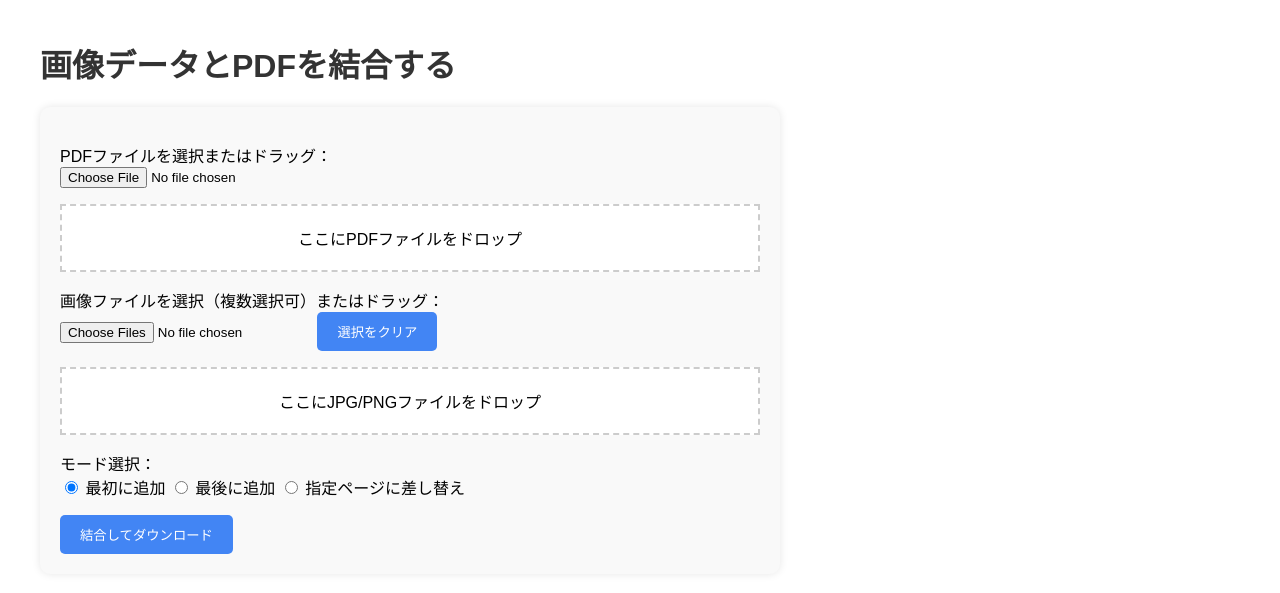
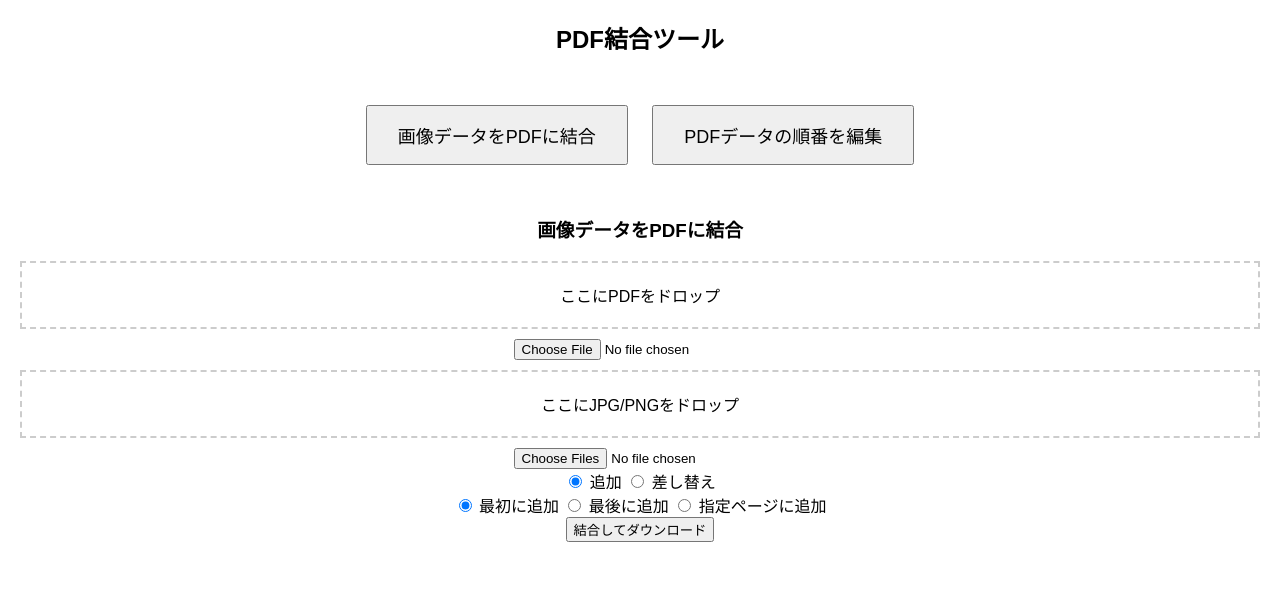
Before and after one commit to Ironbearbank/pdf-flask-tool, a Flask app: page / in a window 1280 px wide. Shown: the top 593 px of the page. Run offline with Flask 3, Linux system fonts and the light colour scheme.

Commit message:
update: 最新の機能追加と修正

```diff
--- a/app.py
+++ b/app.py
@@ -1,43 +1,10 @@
-from flask import Flask, render_template, request, send_file, make_response
+from flask import Flask, render_template, request, send_file
 from PyPDF2 import PdfReader, PdfWriter
 from PIL import Image
-import io
-import os
-import zipfile
-import tempfile
-import re
-from urllib.parse import quote
+import fitz  # PyMuPDF
+import io, os, zipfile, tempfile
 
 app = Flask(__name__, template_folder='templates')
-
-def sanitize(filename: str) -> str:
-    filename = os.path.basename(filename)
-    return re.sub(r'[^\w.\-ぁ-んァ-ン一-龯]', '_', filename)
-
-def convert_image_to_pdf_page(image_file, base_width=595, base_height=842):
-    img = Image.open(image_file).convert("RGB")
-
-    # 画像のリサイズ（アスペクト比維持）→ はみ出さないよう調整
-    img_aspect = img.width / img.height
-    page_aspect = base_width / base_height
-
-    if img_aspect > page_aspect:
-        new_width = base_width
-        new_height = int(base_width / img_aspect)
-    else:
-        new_height = base_height
-        new_width = int(base_height * img_aspect)
-
-    img = img.resize((new_width, new_height), Image.LANCZOS)
-    background = Image.new("RGB", (int(base_width), int(base_height)), (255, 255, 255))
-    offset = ((base_width - new_width) // 2, (base_height - new_height) // 2)
-    background.paste(img, offset)
-
-    temp_pdf = io.BytesIO()
-    background.save(temp_pdf, format="PDF")
-    temp_pdf.seek(0)
-
-    return PdfReader(temp_pdf).pages[0]
 
 @app.route('/')
 def index():
@@ -45,72 +12,136 @@ def index():
 
 @app.route('/merge', methods=['POST'])
 def merge():
-    pdf_file = request.files.get('pdf')
-    image_files = request.files.getlist('jpgs')
+    pdf_file = request.files.get('pdf_file')
+    images = request.files.getlist('images')
+    mode = request.form.get('mode')
 
-    if not pdf_file or not image_files:
-        return "PDFと画像ファイルを選択してください", 400
+    print(f"受け取ったPDF: {pdf_file}")
+    print(f"受け取った画像: {images}")
+    print(f"受け取ったmode: {mode}")
+    if not pdf_file or not images:
+        return "PDFファイルまたは画像ファイルが指定されていません。", 400
 
-    mode = request.form.get('mode')
-    common_page = request.form.get('common_replace_page', type=int)
-    replace_pages = {f'replace_page_{i}': request.form.get(f'replace_page_{i}', type=int) for i in range(len(image_files))}
+    print(f"受け取った画像の数: {len(images)}")
 
-    with tempfile.TemporaryDirectory() as tmpdir:
-        pdf_path = os.path.join(tmpdir, "input.pdf")
-        pdf_file.save(pdf_path)
+    temp_dir = tempfile.mkdtemp()
+    output_files = []
 
-        pdf_base = os.path.splitext(sanitize(pdf_file.filename))[0]
-        output_paths = []
+    pdf_bytes = pdf_file.read()
 
-        reader = PdfReader(pdf_path)
-        base_width = int(reader.pages[0].mediabox.width)
-        base_height = int(reader.pages[0].mediabox.height)
+    for image in images:
+        pdf_reader = PdfReader(io.BytesIO(pdf_bytes))
+        img = Image.open(image).convert("RGB")
 
-        for i, image_file in enumerate(image_files):
-            writer = PdfWriter()
-            image_page = convert_image_to_pdf_page(image_file, base_width, base_height)
-            temp_pdf_path = os.path.join(tmpdir, f"{sanitize(image_file.filename)}_{pdf_base}.pdf")
+        pdf_name = f"{os.path.splitext(image.filename)[0]}_{pdf_file.filename}"
+        output_path = os.path.join(temp_dir, pdf_name)
 
-            if mode == 'add_to_start':
-                writer.add_page(image_page)
-                for page in reader.pages:
+        writer = PdfWriter()
+
+        if mode == 'replace':
+            replace_page = int(request.form.get('replace_page', 1)) - 1
+            new_pdf_path = create_image_pdf_fitz(img, pdf_reader.pages[replace_page])
+            new_page_reader = PdfReader(new_pdf_path)
+            for i, page in enumerate(pdf_reader.pages):
+                writer.add_page(new_page_reader.pages[0] if i == replace_page else page)
+
+        elif mode == 'add':
+            add_position = request.form.get('add_position')
+            custom_page_raw = request.form.get('custom_page', '').strip()
+            custom_page = int(custom_page_raw) - 1 if custom_page_raw.isdigit() else 0
+            new_pdf_path = create_image_pdf_fitz(img, pdf_reader.pages[0])
+            new_page_reader = PdfReader(new_pdf_path)
+            if add_position == 'start':
+                writer.add_page(new_page_reader.pages[0])
+                writer.add_pages(pdf_reader.pages)
+            elif add_position == 'end':
+                writer.add_pages(pdf_reader.pages)
+                writer.add_page(new_page_reader.pages[0])
+            elif add_position == 'custom':
+                for i, page in enumerate(pdf_reader.pages):
+                    if i == custom_page:
+                        writer.add_page(new_page_reader.pages[0])
                     writer.add_page(page)
-            elif mode == 'add_to_end':
-                for page in reader.pages:
-                    writer.add_page(page)
-                writer.add_page(image_page)
-            elif mode == 'replace':
-                replace_at = replace_pages.get(f'replace_page_{i}') or common_page
-                replace_index = (replace_at - 1) if replace_at else -1
+        else:
+            return "無効なモードです。", 400
 
-                for j, page in enumerate(reader.pages):
-                    if j == replace_index:
-                        writer.add_page(image_page)
-                    else:
-                        writer.add_page(page)
+        with open(output_path, 'wb') as f:
+            writer.write(f)
 
-                if replace_index >= len(reader.pages):
-                    writer.add_page(image_page)
+        output_files.append(output_path)
+        print(f"追加されたPDFファイル: {output_path}")
+
+    print(f"生成されたPDFファイル数: {len(output_files)}")
+
+    if len(output_files) == 1:
+        return send_file(output_files[0], as_attachment=True)
+    else:
+        simple_pdf_name = os.path.splitext(pdf_file.filename)[0]
+        zip_path = os.path.join(temp_dir, f"merged_{simple_pdf_name}.zip")
+        with zipfile.ZipFile(zip_path, 'w') as zipf:
+            for file in output_files:
+                zipf.write(file, os.path.basename(file))
+                print(f"ZIPに追加: {file}")
+        return send_file(zip_path, as_attachment=True, download_name=f"merged_{simple_pdf_name}.zip")
+
+def create_image_pdf_fitz(img, reference_page):
+    page_width = float(reference_page.mediabox.width)
+    page_height = float(reference_page.mediabox.height)
+
+    img_byte = io.BytesIO()
+    img.save(img_byte, format='PNG')
+    img_byte.seek(0)
+
+    doc = fitz.open()
+    page = doc.new_page(width=page_width, height=page_height)
+    img_rect = fitz.Rect(0, 0, page_width, page_height)
+    img_stream = img_byte.read()
+    page.insert_image(img_rect, stream=img_stream, keep_proportion=True)
+
+    temp_pdf_path = os.path.join(tempfile.gettempdir(), f"fitz_page_{os.urandom(4).hex()}.pdf")
+    doc.save(temp_pdf_path)
+    doc.close()
+    return temp_pdf_path
+
+@app.route('/reverse', methods=['POST'])
+def reverse():
+    pdf_file = request.files.get('pdf_file')
+    reverse_start = int(request.form.get('reverse_start', 0))
+    reverse_end = int(request.form.get('reverse_end', 0))
+
+    if not pdf_file:
+        return "PDFファイルが選択されていません。", 400
+
+    temp_dir = tempfile.mkdtemp()
+    output_path = os.path.join(temp_dir, "reversed.pdf")
+
+    try:
+        reader = PdfReader(pdf_file)
+        total_pages = len(reader.pages)
+
+        if reverse_start + reverse_end >= total_pages:
+            return "中間ページが存在しません。", 400
+
+        writer = PdfWriter()
+        writer.add_pages(reader.pages[:reverse_start])
+
+        mid_pages = reader.pages[reverse_start:total_pages - reverse_end]
+        for i in range(0, len(mid_pages), 2):
+            if i + 1 < len(mid_pages):
+                writer.add_page(mid_pages[i + 1])
+                writer.add_page(mid_pages[i])
             else:
-                return "無効なモードが選択されました", 400
+                writer.add_page(mid_pages[i])
 
-            # PDFを一時ファイルとして保存
-            with open(temp_pdf_path, 'wb') as f:
-                writer.write(f)
+        writer.add_pages(reader.pages[total_pages - reverse_end:])
 
-            output_paths.append(temp_pdf_path)
+        with open(output_path, 'wb') as f:
+            writer.write(f)
 
-        # 画像が1枚ならPDFを直接返す
-        if len(output_paths) == 1:
-            return send_file(output_paths[0], as_attachment=True, download_name=os.path.basename(output_paths[0]))
+        return send_file(output_path, as_attachment=True, download_name="reversed.pdf")
 
-        # ZIPとして返す（逐次追加）
-        zip_filename = os.path.join(tmpdir, f"merged_{pdf_base}.zip")
-        with zipfile.ZipFile(zip_filename, 'w', zipfile.ZIP_DEFLATED) as zipf:
-            for path in output_paths:
-                zipf.write(path, os.path.basename(path))
-
-        return send_file(zip_filename, as_attachment=True, download_name=f"merged_{pdf_base}.zip")
+    except Exception as e:
+        return f"エラーが発生しました: {str(e)}", 500
 
 if __name__ == '__main__':
-    app.run(debug=True, port=10000)
+    app.run(debug=True)
--- a/templates/index.html
+++ b/templates/index.html
@@ -2,305 +2,134 @@
 <html lang="ja">
 <head>
     <meta charset="UTF-8">
-  <title>JPG + PDF 結合ツール</title>
+    <title>PDF結合ツール</title>
     <style>
-    body {
-      font-family: sans-serif;
-      margin: 40px;
-    }
-    h1 {
-      color: #333;
-    }
-    form {
-      background: #f9f9f9;
-      padding: 20px;
-      border-radius: 10px;
-      box-shadow: 0 0 8px rgba(0,0,0,0.1);
-      max-width: 700px;
-    }
-    .drop-area {
-      border: 2px dashed #ccc;
-      padding: 20px;
-      text-align: center;
-      margin-bottom: 10px;
-      background: #fff;
-    }
-    .preview-item {
-      margin: 10px 0;
-      display: flex;
-      align-items: center;
-    }
-    .preview-item img {
-      height: 80px;
-      margin-right: 10px;
-      border: 1px solid #ccc;
-    }
-    .preview-label {
-      margin-right: 10px;
-      white-space: nowrap;
-    }
-    button {
-      padding: 10px 20px;
-      background-color: #4285f4;
-      color: white;
-      border: none;
-      border-radius: 5px;
-      cursor: pointer;
-    }
-    button:hover {
-      background-color: #3367d6;
-    }
+        body { font-family: Arial, sans-serif; margin: 20px; text-align: center; }
+        .main-menu { margin: 40px 0; }
+        .main-menu button { padding: 15px 30px; font-size: 18px; margin: 10px; cursor: pointer; }
+        .section { display: none; margin-top: 20px; }
+        .drop-area { border: 2px dashed #ccc; padding: 20px; margin: 10px 0; }
     </style>
 </head>
 <body>
-<h1>画像データとPDFを結合する</h1>
-<form id="mergeForm" enctype="multipart/form-data">
-  <p>PDFファイルを選択またはドラッグ：<br>
-    <input type="file" name="pdf" id="pdfInput" accept=".pdf" required>
-  </p>
-  <div class="drop-area" id="pdfDropArea">ここにPDFファイルをドロップ</div>
+    <h2>PDF結合ツール</h2>
 
-  <p>画像ファイルを選択（複数選択可）またはドラッグ：<br>
-    <input type="file" name="jpgs" id="jpgInput" accept=".jpg,.jpeg,.png" multiple required>
-    <button type="button" id="clearJpgs">選択をクリア</button>
-  </p>
-  <div class="drop-area" id="jpgDropArea">ここにJPG/PNGファイルをドロップ</div>
-  <ul id="jpgList"></ul>
-
-  <p>モード選択：<br>
-    <label><input type="radio" name="mode" value="add_to_start" checked> 最初に追加</label>
-    <label><input type="radio" name="mode" value="add_to_end"> 最後に追加</label>
-    <label><input type="radio" name="mode" value="replace"> 指定ページに差し替え</label>
-  </p>
-
-  <div id="pageInputContainer" style="display: none;">
-    <button type="button" id="toggleModeBtn">📄 個別に差し替えページを選ぶ</button>
-    <div id="commonInput">
-      <input type="number" name="common_replace_page" id="commonPageInput" min="1"
-             placeholder="すべてのJPGを差し替えるページ番号（1ページ目 = 1）">
-    </div>
-    <div id="individualInputs" style="display: none;"></div>
+    <div class="main-menu">
+        <button onclick="showSection('merge')">画像データをPDFに結合</button>
+        <button onclick="showSection('edit')">PDFデータの順番を編集</button>
     </div>
 
-  <div id="previewArea"></div>
+    <div id="merge-section" class="section">
+        <h3>画像データをPDFに結合</h3>
+        <div class="drop-area">ここにPDFをドロップ</div>
+        <input type="file" id="pdf-input" accept="application/pdf"><br>
 
-  <button type="submit">結合してダウンロード</button>
-</form>
+        <div class="drop-area">ここにJPG/PNGをドロップ</div>
+        <input type="file" id="image-input" accept="image/jpeg, image/png" multiple><br>
+
+        <label><input type="radio" name="mode" value="add" onchange="toggleOptions()" checked> 追加</label>
+        <label><input type="radio" name="mode" value="replace" onchange="toggleOptions()"> 差し替え</label><br>
+
+        <div id="add-options" style="display: block;">
+            <label><input type="radio" name="add_position" value="start" checked> 最初に追加</label>
+            <label><input type="radio" name="add_position" value="end"> 最後に追加</label>
+            <label><input type="radio" name="add_position" value="custom" onchange="toggleCustomPage()"> 指定ページに追加</label>
+            <input type="number" id="custom-page" placeholder="ページ番号" min="1" style="display:none;"><br>
+        </div>
+
+        <div id="replace-options" style="display: none;">
+            <label>差し替えページ番号：</label>
+            <input type="number" id="replace-page" placeholder="ページ番号" min="1"><br>
+        </div>
+
+        <button onclick="mergeFiles()">結合してダウンロード</button>
+    </div>
+
+    <div id="edit-section" class="section">
+        <h3>PDFデータの順番を編集</h3>
+        <div class="drop-area">ここにPDFをドロップ</div>
+        <input type="file" id="edit-pdf-input" accept="application/pdf"><br><br>
+
+        <label>先頭保持ページ数：</label>
+        <input type="number" id="reverse-start" value="1" min="0"><br>
+        <label>末尾保持ページ数：</label>
+        <input type="number" id="reverse-end" value="1" min="0"><br>
+
+        <button onclick="reversePages()">中間ページをペアで入れ替え</button>
+    </div>
 
     <script>
-const jpgFiles = [];
-let useIndividualMode = false;
-
-const form = document.getElementById('mergeForm');
-const pdfInput = document.getElementById('pdfInput');
-const jpgInput = document.getElementById('jpgInput');
-const clearBtn = document.getElementById('clearJpgs');
-const jpgList = document.getElementById('jpgList');
-const dropArea = document.getElementById('jpgDropArea');
-const pdfDrop = document.getElementById('pdfDropArea');
-const pageInputContainer = document.getElementById('pageInputContainer');
-const commonInput = document.getElementById('commonInput');
-const individualInputs = document.getElementById('individualInputs');
-const commonPageInput = document.getElementById('commonPageInput');
-const toggleBtn = document.getElementById('toggleModeBtn');
-const previewArea = document.getElementById('previewArea');
-const modeRadios = document.querySelectorAll('input[name="mode"]');
-
-function updateJpgInputFiles() {
-  const dt = new DataTransfer();
-  jpgFiles.forEach(f => dt.items.add(f));
-  jpgInput.files = dt.files;
+        function showSection(section) {
+            document.querySelectorAll('.section').forEach(el => el.style.display = 'none');
+            document.getElementById(section + '-section').style.display = 'block';
         }
 
-jpgInput.addEventListener('change', e => {
-  const newFiles = [...e.target.files].filter(newFile => {
-    return !jpgFiles.some(existing => existing.name === newFile.name);
-  });
-  jpgFiles.push(...newFiles);
-  updateJpgInputFiles();
-  refreshUI();
-});
+        function toggleOptions() {
+            const mode = document.querySelector('input[name="mode"]:checked').value;
+            document.getElementById('add-options').style.display = (mode === 'add') ? 'block' : 'none';
+            document.getElementById('replace-options').style.display = (mode === 'replace') ? 'block' : 'none';
 
-clearBtn.addEventListener('click', () => {
-  jpgFiles.length = 0;
-  updateJpgInputFiles();
-  jpgInput.value = '';
-  refreshUI();
-});
-
-dropArea.addEventListener('dragover', e => {
-  e.preventDefault();
-  dropArea.style.background = '#eee';
-});
-dropArea.addEventListener('dragleave', () => {
-  dropArea.style.background = '#fff';
-});
-dropArea.addEventListener('drop', e => {
-  e.preventDefault();
-  dropArea.style.background = '#fff';
-  const incoming = [...e.dataTransfer.files].filter(f => f.type.includes('image'));
-  const filtered = incoming.filter(f => !jpgFiles.some(existing => existing.name === f.name));
-  jpgFiles.push(...filtered);
-  updateJpgInputFiles();
-  refreshUI();
-});
-
-pdfDrop.addEventListener('dragover', e => {
-  e.preventDefault();
-  pdfDrop.style.background = '#eee';
-});
-pdfDrop.addEventListener('dragleave', () => {
-  pdfDrop.style.background = '#fff';
-});
-pdfDrop.addEventListener('drop', e => {
-  e.preventDefault();
-  pdfDrop.style.background = '#fff';
-  const files = [...e.dataTransfer.files].filter(f => f.name.endsWith('.pdf'));
-  if (files.length > 0) {
-    const dt = new DataTransfer();
-    files.forEach(file => dt.items.add(file));
-    pdfInput.files = dt.files;
-  }
-});
-
-modeRadios.forEach(r => r.addEventListener('change', () => {
-  useIndividualMode = false;
-  toggleBtn.textContent = '📄 個別に差し替えページを選ぶ';
-  pageInputContainer.style.display = (document.querySelector('input[name="mode"]:checked').value === 'replace') ? 'block' : 'none';
-  refreshUI();
-}));
-
-toggleBtn.addEventListener('click', () => {
-  useIndividualMode = !useIndividualMode;
-  toggleBtn.textContent = useIndividualMode ? '↩ 共通のページ番号に戻す' : '📄 個別に差し替えページを選ぶ';
-  refreshUI();
-});
-
-commonPageInput.addEventListener('input', updatePreviewFromInputs);
-
-function refreshUI() {
-  jpgList.innerHTML = '';
-  individualInputs.innerHTML = '';
-  previewArea.innerHTML = '';
-
-  jpgFiles.forEach((file, i) => {
-    const li = document.createElement('li');
-    li.textContent = file.name;
-    jpgList.appendChild(li);
-
-    if (useIndividualMode) {
-      const input = document.createElement('input');
-      input.type = 'number';
-      input.name = `replace_page_${i}`;
-      input.min = 1;
-      input.placeholder = `${file.name} の差し替えページ`;
-      input.dataset.index = i;
-      input.addEventListener('input', updatePreviewFromInputs);
-      individualInputs.appendChild(input);
+            toggleCustomPage();
         }
 
-    const div = document.createElement('div');
-    div.className = 'preview-item';
-
-    const img = document.createElement('img');
-    img.alt = file.name;
-
-    const label = document.createElement('span');
-    label.className = 'preview-label';
-    label.dataset.index = i;
-
-    const filename = document.createElement('span');
-    filename.textContent = ` 📷 ${file.name}`;
-
-    const deleteBtn = document.createElement('button');
-    deleteBtn.textContent = '🗑️ 削除';
-    deleteBtn.style.marginLeft = '8px';
-    deleteBtn.type = 'button';
-    deleteBtn.onclick = () => {
-      jpgFiles.splice(i, 1);
-      updateJpgInputFiles();
-      refreshUI();
-    };
-
-    div.appendChild(img);
-    div.appendChild(label);
-    div.appendChild(filename);
-    div.appendChild(deleteBtn);
-
-    previewArea.appendChild(div);
-
-    const reader = new FileReader();
-    reader.onload = e => {
-      img.src = e.target.result;
-      updatePreviewFromInputs();
-    };
-    reader.readAsDataURL(file);
-  });
-
-  commonInput.style.display = useIndividualMode ? 'none' : 'block';
-  individualInputs.style.display = useIndividualMode ? 'block' : 'none';
-
-  const isReplace = document.querySelector('input[name="mode"]:checked').value === 'replace';
-  commonPageInput.required = isReplace && !useIndividualMode;
+        function toggleCustomPage() {
+            const customPage = document.getElementById('custom-page');
+            const addPosition = document.querySelector('input[name="add_position"]:checked')?.value;
+            customPage.style.display = addPosition === 'custom' ? 'inline-block' : 'none';
         }
 
-function updatePreviewFromInputs() {
-  const mode = document.querySelector('input[name="mode"]:checked').value;
-  const labels = document.querySelectorAll('.preview-label');
+        function mergeFiles() {
+            const pdfFile = document.getElementById('pdf-input').files[0];
+            const images = document.getElementById('image-input').files;
+            const formData = new FormData();
+            formData.append('pdf_file', pdfFile);
+            for (const image of images) {
+                formData.append('images', image);
+            }
+            formData.append('mode', document.querySelector('input[name="mode"]:checked').value);
+            formData.append('replace_page', document.getElementById('replace-page').value);
+            const pos = document.querySelector('input[name="add_position"]:checked')?.value;
+            formData.append('add_position', pos);
+            formData.append('custom_page', document.getElementById('custom-page').value);
 
-  labels.forEach(label => {
-    const idx = label.dataset.index;
-    if (mode === 'replace') {
-      if (useIndividualMode) {
-        const input = document.querySelector(`input[name="replace_page_${idx}"]`);
-        label.textContent = `個別指定ページ：${input?.value || '未指定'}`;
-      } else {
-        const value = commonPageInput.value || '未指定';
-        label.textContent = `共通：${value}`;
-      }
-    } else {
-      label.textContent = mode === 'add_to_start' ? '📌 最初に追加' : '📎 最後に追加';
-    }
+            fetch('/merge', { method: 'POST', body: formData })
+                .then(res => {
+                    const contentType = res.headers.get('Content-Type') || '';
+                    const isZip = contentType.includes('zip');
+                    const filenameHeader = res.headers.get('Content-Disposition');
+                    const filename = filenameHeader?.split('filename=')[1]?.replace(/[";]/g, '') || (isZip ? 'output.zip' : 'merged_output.pdf');
+                    return res.blob().then(blob => ({ blob, filename }));
+                })
+                .then(({ blob, filename }) => {
+                    const link = document.createElement('a');
+                    link.href = URL.createObjectURL(blob);
+                    link.download = filename;
+                    document.body.appendChild(link);
+                    link.click();
+                    document.body.removeChild(link);
                 });
         }
 
-form.addEventListener('submit', e => {
-  e.preventDefault();
-  const formData = new FormData(form);
-  jpgFiles.forEach(f => formData.append("jpgs", f));
-  const jpgOrder = jpgFiles.map(f => f.name);
-  formData.append("jpg_order", JSON.stringify(jpgOrder));
+        function reversePages() {
+            const pdfFile = document.getElementById('edit-pdf-input').files[0];
+            const formData = new FormData();
+            formData.append('pdf_file', pdfFile);
+            formData.append('reverse_start', document.getElementById('reverse-start').value);
+            formData.append('reverse_end', document.getElementById('reverse-end').value);
 
-  fetch('/merge', {
-    method: 'POST',
-    body: formData
-  })
-    .then(res => {
-      if (!res.ok) throw new Error("HTTPエラー: " + res.status);
-      const disposition = res.headers.get('Content-Disposition');
-      const filename = (() => {
-        const utf8Match = disposition?.match(/filename\*=UTF-8''([^;\n]+)/);
-        if (utf8Match) return decodeURIComponent(utf8Match[1]);
-        const fallback = disposition?.match(/filename="?([^";]+)"?/);
-        if (fallback) return fallback[1];
-        return 'download.pdf';
-      })();
-      return res.blob().then(blob => ({ blob, filename }));
-    })
-    .then(({ blob, filename }) => {
-      const url = URL.createObjectURL(blob);
-      const a = document.createElement('a');
-      a.href = url;
-      a.download = filename;
-      document.body.appendChild(a);
-      requestAnimationFrame(() => {
-        a.click();
-        a.remove();
-        URL.revokeObjectURL(url);
+            fetch('/reverse', { method: 'POST', body: formData })
+                .then(res => res.blob())
+                .then(blob => {
+                    const link = document.createElement('a');
+                    link.href = URL.createObjectURL(blob);
+                    link.download = 'reversed.pdf';
+                    document.body.appendChild(link);
+                    link.click();
+                    document.body.removeChild(link);
                 });
-    })
-    .catch(err => alert("ダウンロードに失敗しました: " + err));
-});
+        }
+
+        window.onload = () => showSection('merge');
     </script>
 </body>
 </html>
```
Also changed, not shown: 2 other files. Lines whose indentation alone changed are shown as unchanged.
